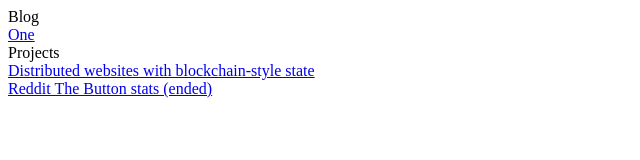
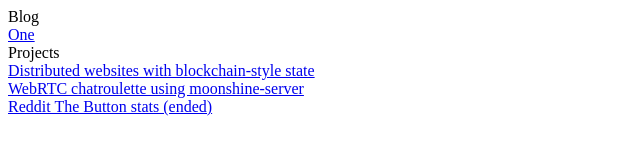
Before and after one commit to den-chan/den-chan.github.io, a plain HTML site: page index.html in a window 1280 px wide. Shown: the whole page, without its empty margins (0-640 px from the left). Drawn offline with Linux system fonts and the light colour scheme.

Commit message:
Added webcam-test

```diff
--- a/index.html
+++ b/index.html
@@ -17,6 +17,9 @@
       <a href="./moonshine/">Distributed websites with blockchain-style state</a>
     </div>
     <div>
+      <a href="./webcam-test/">WebRTC chatroulette using moonshine-server</a>
+    </div>
+    <div>
       <a href="./button-stuff/">Reddit The Button stats (ended)</a>
     </div>
   </section>
```
Also changed, not shown: posts/posts.txt (deleted), 2 other files.
